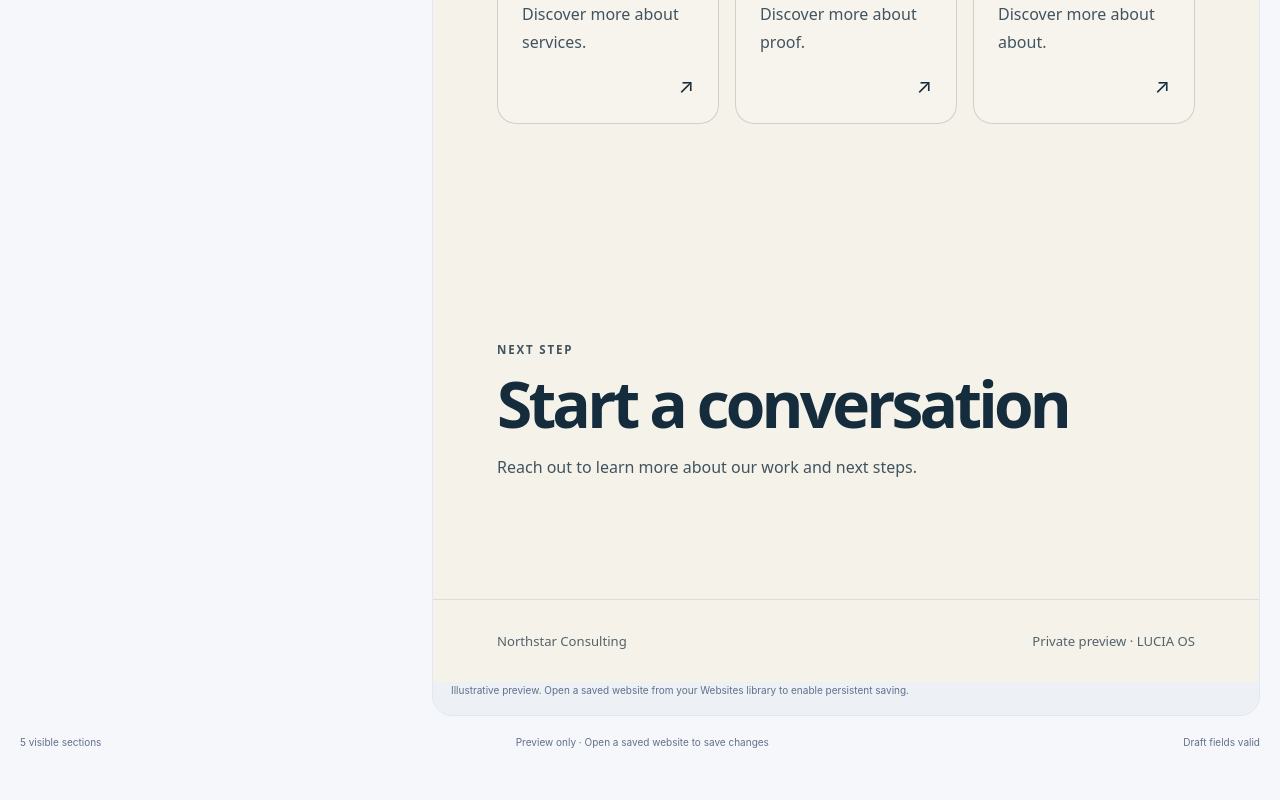
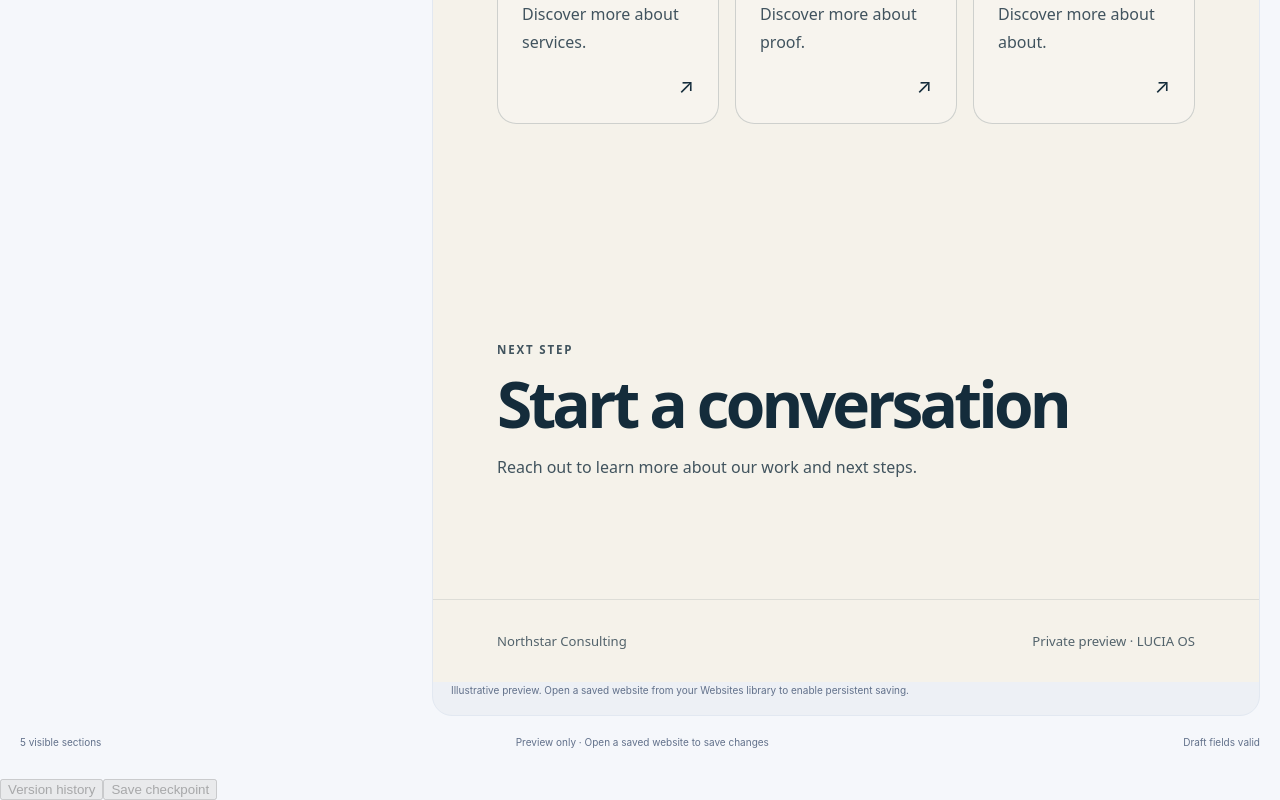
Before and after one commit to trendorafindsinc-jpg/lucia-os, a Next.js app: page /editor in a window 1280 px wide. Shown: the part 1562-2362 px from the top of the page. Before the commit the page ends 2340 px from the top, so only its background shows below. Built offline with nearby package versions, Linux system fonts and the light colour scheme.

Commit message:
feat(loom): expose version history from the editor

```diff
--- a/src/app/editor/page.tsx
+++ b/src/app/editor/page.tsx
@@ -1,5 +1,6 @@
 import type { Metadata } from "next";
 import { VisualSiteEditor } from "@/components/editor/visual-site-editor";
+import { VersionHistoryLauncher } from "@/components/editor/version-history-launcher";
 import "./editor.css";
 
 export const metadata: Metadata = {
@@ -8,5 +9,10 @@ export const metadata: Metadata = {
 };
 
 export default function VisualEditorPage() {
-  return <VisualSiteEditor />;
+  return (
+    <>
+      <VisualSiteEditor />
+      <VersionHistoryLauncher />
+    </>
+  );
 }
```
